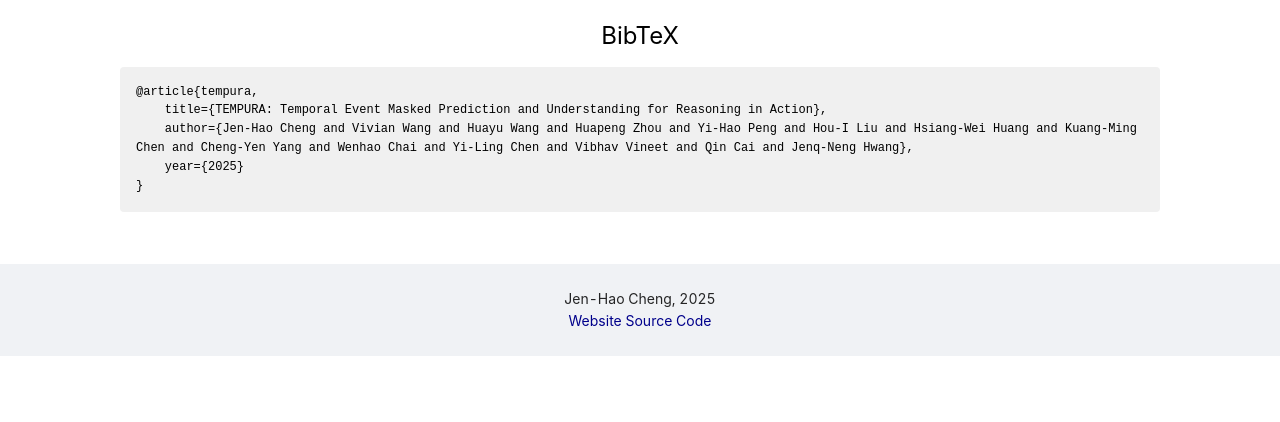
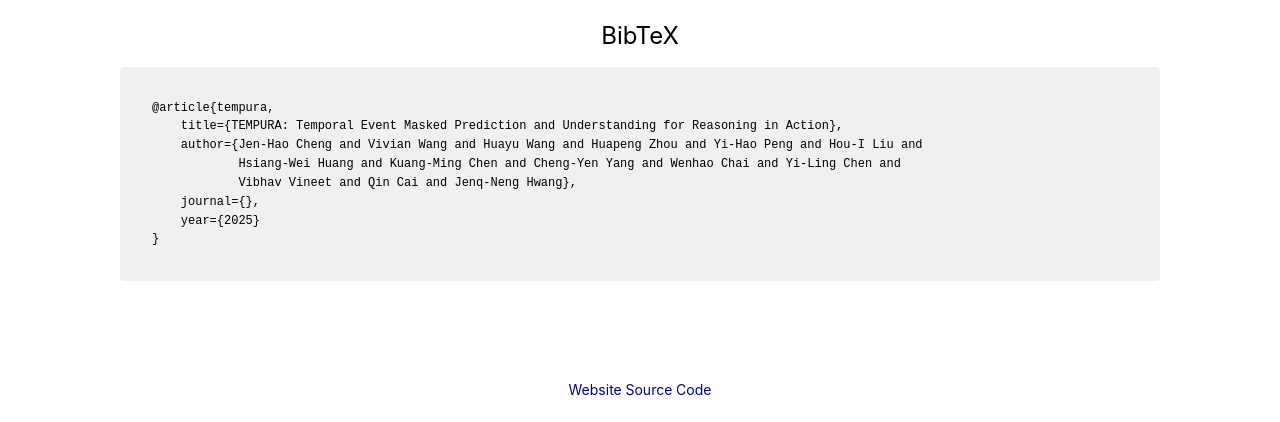
Before and after one commit to Andy-Cheng/TEMPURA, a React (Create React App) app: page / in a window 1280 px wide. Shown: the part 3097-3519 px from the top of the page. Before the commit the page ends 3453 px from the top, so only its background shows below. Built offline with nearby package versions, Linux system fonts and the light colour scheme.

Commit message:
change footer

```diff
--- a/src/App.js
+++ b/src/App.js
@@ -19,10 +19,9 @@ const AppLayout = () => {
       >
         <TEMPURA />
       </Content>
-      <Footer style={{ textAlign: 'center' }}>
-        Jen-Hao Cheng, 2025
+      <Footer style={{ textAlign: 'center', backgroundColor: '#ffffff' }}>
         <br />
-        <a href="https://github.com/Andy-Cheng/Andy-Personal-Website" style={{ color: 'darkblue' }}>
+        <a href="https://github.com/Andy-Cheng/TEMPURA/tree/website" style={{ color: 'darkblue' }}>
           Website Source Code
         </a>
       </Footer>
--- a/src/Pages/StandalonePages/TEMPURA.js
+++ b/src/Pages/StandalonePages/TEMPURA.js
@@ -58,7 +58,7 @@ const TEMPURA = () => {
         {
             name: "Huapeng Zhou",
             affiliation: 1,
-            link: "https://huapengzhou.github.io/"
+            link: "https://huapengzhou.com/"
         },
         {
             name: "Yi-Hao Peng",
@@ -264,11 +264,15 @@ segments—ultimately creating a dataset for video temporal understanding.
                         whiteSpace: "pre-wrap",
                         backgroundColor: "#f0f0f0",
                         padding: "16px",
-                        borderRadius: "4px"
+                        borderRadius: "4px",
+                        padding: "32px 32px",
                     }}>
                         {`@article{tempura,
     title={TEMPURA: Temporal Event Masked Prediction and Understanding for Reasoning in Action},
-    author={Jen-Hao Cheng and Vivian Wang and Huayu Wang and Huapeng Zhou and Yi-Hao Peng and Hou-I Liu and Hsiang-Wei Huang and Kuang-Ming Chen and Cheng-Yen Yang and Wenhao Chai and Yi-Ling Chen and Vibhav Vineet and Qin Cai and Jenq-Neng Hwang},
+    author={Jen-Hao Cheng and Vivian Wang and Huayu Wang and Huapeng Zhou and Yi-Hao Peng and Hou-I Liu and
+            Hsiang-Wei Huang and Kuang-Ming Chen and Cheng-Yen Yang and Wenhao Chai and Yi-Ling Chen and
+            Vibhav Vineet and Qin Cai and Jenq-Neng Hwang},
+    journal={},
     year={2025}
 }`}
                     </div>
```
